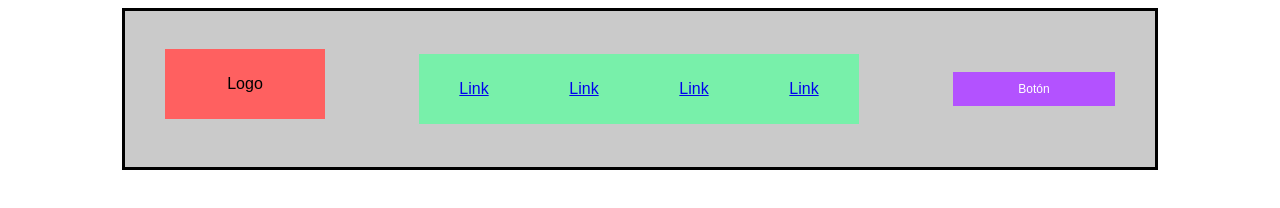
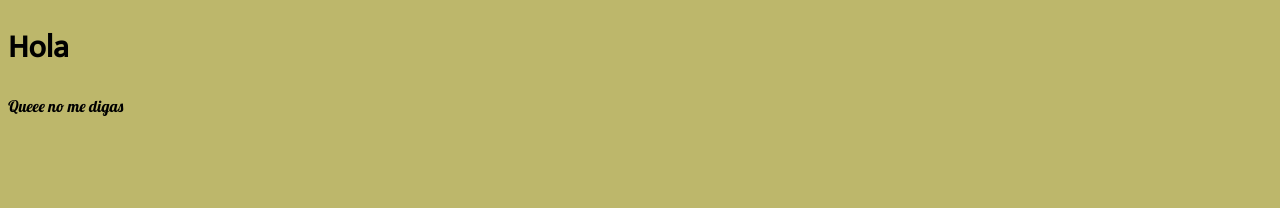
Before and after one commit to RamiroRiggeri/apx-m3-desafios, a plain HTML site: page index.html in a window 1280 px wide. Drawn offline with Linux system fonts and the light colour scheme.

Commit message:
subida css-webfonts

```diff
--- a/index.css
+++ b/index.css
@@ -1,59 +1,16 @@
-body {
-  background-color: white;
+@font-face {
+    font-family: "sape";
+    src: url('https://fonts.googleapis.com/css2?family=Source+Code+Pro');
+  }
+
+body{
+    background-color: darkkhaki;
 }
 
-.menu {
-  margin: 0 auto;
-  display: flex;
-  justify-content: space-between;
-  background-color: #cacaca;
-  width: 950px;
-  height: 100px;
-  padding: 28px 40px;
-  border: solid;
+.titulo{
+    font-family: "Mukta";
 }
 
-.contenedor-1-logo-rojo {
-  display: flex;
-  background-color: #ff6060;
-  align-items: center;
-  justify-content: center;
-  font-family: sans-serif;
-  padding: 15px 20px;
-  width: 120px;
-  height: 40px;
-  margin-top: 10px;
+.parrafo{
+    font-family: "Lobster";
 }
-
-.links-grises {
-  display: flex;
-  justify-content: space-between;
-  background-color: #78f0aa;
-  margin: 15px 15px;
-  align-items: center;
-}
-
-.enlace {
-  display: flex;
-  margin: 5px;
-  width: 100px;
-  font-family: sans-serif;
-  justify-content: center;
-  align-items: center;
-}
-
-.contenedor-boton {
-  display: flex;
-  justify-content: center;
-  align-items: center;
-}
-
-.boton-violeta {
-  cursor: pointer;
-  font-size: 12px;
-  width: 162px;
-  padding: 10px 10px;
-  border: none;
-  background-color: #b352ff;
-  color: white;
-}
--- a/index.html
+++ b/index.html
@@ -1,28 +1,17 @@
 <!DOCTYPE html>
 <html lang="en">
-  <head>
-    <meta charset="UTF-8" />
-    <meta http-equiv="X-UA-Compatible" content="IE=edge" />
-    <meta name="viewport" content="width=device-width, initial-scale=1.0" />
-    <link rel="stylesheet" href="./index.css" />
+<head>
+    <meta charset="UTF-8">
+    <meta http-equiv="X-UA-Compatible" content="IE=edge">
+    <meta name="viewport" content="width=device-width, initial-scale=1.0">
     <title>Document</title>
-  </head>
-  <body>
-    <div class="menu">
-      <div class="contenedor-1-logo-rojo">
-        <p>Logo</p>
-      </div>
-
-      <div class="links-grises">
-        <a class="enlace" href="#">Link</a>
-        <a class="enlace" href="#">Link</a>
-        <a class="enlace" href="#">Link</a>
-        <a class="enlace" href="#">Link</a>
-      </div>
-
-      <div class="contenedor-boton">
-        <button class="boton-violeta">Botón</button>
-      </div>
-    </div>
-  </body>
+    <link rel="stylesheet" href="./index.css">
+    <link rel="preconnect" href="https://fonts.googleapis.com">
+    <link rel="preconnect" href="https://fonts.gstatic.com" crossorigin>
+    <link href="https://fonts.googleapis.com/css2?family=Lobster&family=Mukta&display=swap" rel="stylesheet">
+</head>
+<body>
+    <h1 class="titulo">Hola</h1>
+    <p class="parrafo">Queee no me digas</p>
+</body>
 </html>
```
Also changed, not shown: Praise-Regular.ttf (added), Praise/OFL.txt (added), 2 other files.
